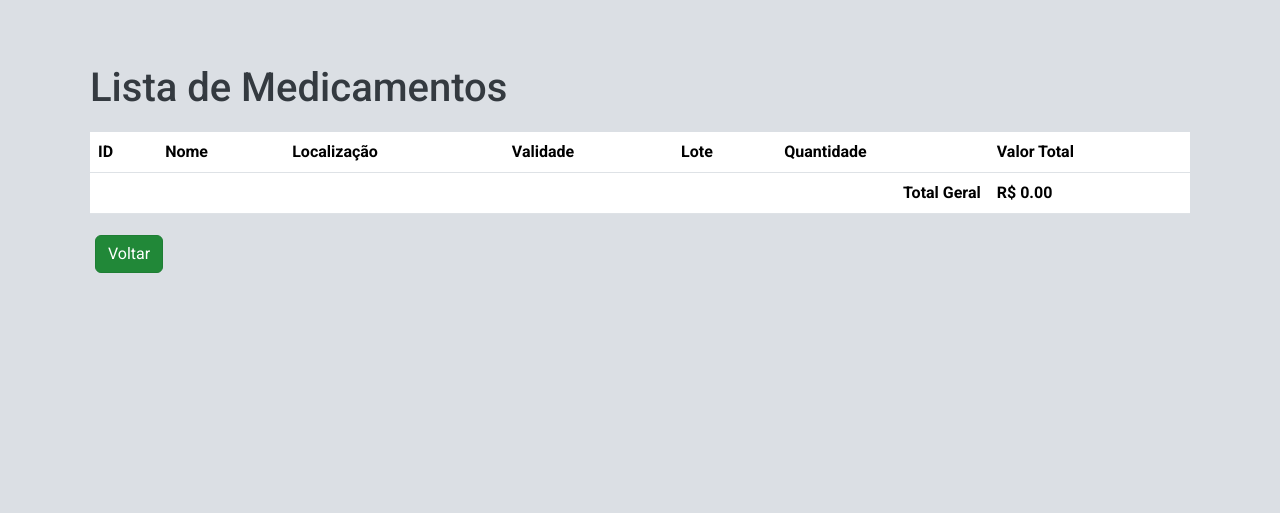
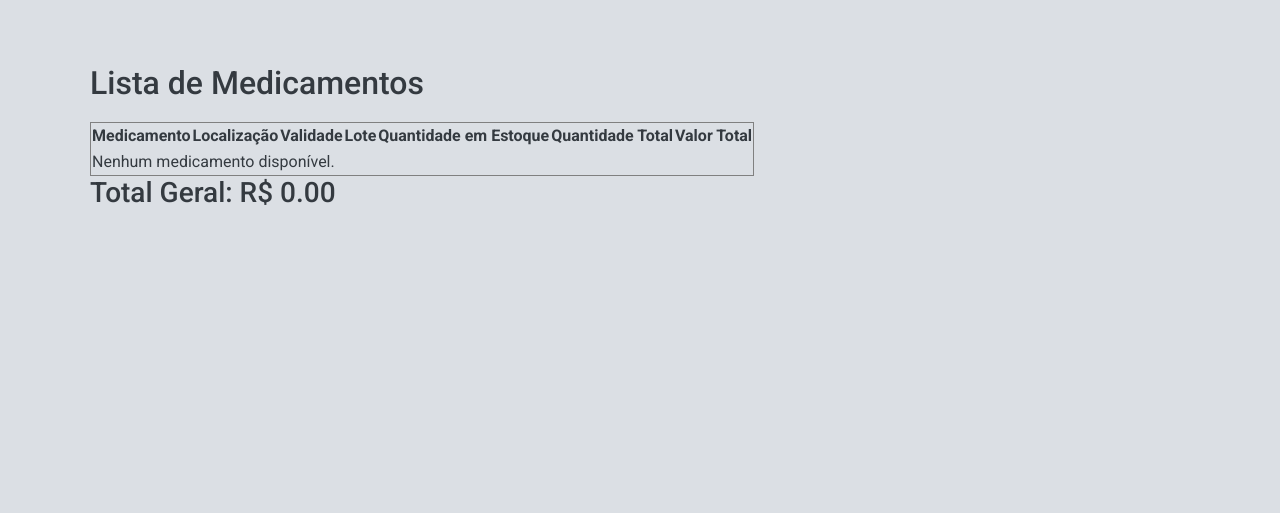
Before and after one commit to rafaolivato/farmacia, a Django app: page /estoque/lista_medicamentos/ in a window 1280 px wide. Shown: the part 76-589 px from the top of the page. Run offline with Django 3.2, Linux system fonts and the light colour scheme; a user stored in the database is signed in; data comes from the database, SQL or seed files in the repository; both versions use the stored data as it was after the commit; some libraries are stand-ins or nearby versions.

Commit message:
Ajustes na listagem de medicamentos e na requisição para refletir o estoque no admin do detalhes medicamentos

```diff
--- a/estoque/models.py
+++ b/estoque/models.py
@@ -161,15 +161,23 @@
     fabricante = models.ForeignKey(Fabricante, on_delete=models.SET_NULL, null=True, blank=True)
     estabelecimento = models.ForeignKey('Estabelecimento', on_delete=models.CASCADE)
     def save(self, *args, **kwargs):
-        # Verificar se já existe um registro com o mesmo medicamento e lote
+        existing_record = None  # Garante que a variável sempre tem um valor
+
         if not self.pk:  # Se for um novo registro
-            existing_record = DetalhesMedicamento.objects.filter(medicamento=self.medicamento, lote=self.lote).first()
+            existing_record = DetalhesMedicamento.objects.filter(
+                medicamento=self.medicamento,
+                lote=self.lote,
+                estabelecimento=self.estabelecimento  # Filtrando pelo mesmo estabelecimento
+            ).first()
+
             if existing_record:
-                # Atualizar o registro existente
+                # Atualizar a quantidade do registro existente
                 existing_record.quantidade += self.quantidade
                 existing_record.save()
                 return
+
         super().save(*args, **kwargs)
+
 
     def __str__(self):
         return f'{self.lote} - {self.medicamento.nome} - {self.quantidade}'
--- a/estoque/templates/estoque/lista_medicamentos.html
+++ b/estoque/templates/estoque/lista_medicamentos.html
@@ -1,49 +1,39 @@
 {% extends 'estoque/base.html' %}
 
-{% block title %}Lista de Medicamentos{% endblock %}
+{% block content %}
+<h2>Lista de Medicamentos</h2>
 
-{% block content %}
-<h1>Lista de Medicamentos</h1>
-<table class="table">
+<table border="1">
     <thead>
         <tr>
-            <th scope="col">ID</th>
-            <th scope="col">Nome</th>
-            <th scope="col">Localização</th>
-            <th scope="col">Validade</th>
-            <th scope="col">Lote</th>
-            <th scope="col">Quantidade</th> <!-- Nova coluna de estoque -->
-            <th scope="col">Valor Total</th>
+            <th>Medicamento</th>
+            <th>Localização</th>
+            <th>Validade</th>
+            <th>Lote</th>
+            <th>Quantidade em Estoque</th>
+            <th>Quantidade Total</th>
+            <th>Valor Total</th>
         </tr>
     </thead>
     <tbody>
-        {% for detalhe_medicamento in detalhes_medicamentos %}
-            {% if detalhe_medicamento.total_quantidade > 0 %}
-                {% with detalhe_medicamento.validade as validade %}
-                    {% if validade %}
-                        {% if validade < now_plus_3_months %}
-                            <tr class="table-danger">
-                        {% else %}
-                            <tr>
-                        {% endif %}
-                            <td>{{ detalhe_medicamento.medicamento__id }}</td>
-                            <td>{{ detalhe_medicamento.medicamento__nome }}</td>
-                            <td>{{ detalhe_medicamento.localizacao }}</td>
-                            <td>{{ validade|date:"d/m/Y" }}</td>
-                            <td>{{ detalhe_medicamento.lote }}</td>
-                            <td>{{ detalhe_medicamento.quantidade_em_estoque }}</td> <!-- Exibindo quantidade no estoque -->
-                            <td>R$ {{ detalhe_medicamento.total_valor|floatformat:2|default:"0,00" }}</td>
-                        </tr>
-                    {% endif %}
-                {% endwith %}
-            {% endif %}
+        {% for medicamento in detalhes_medicamentos %}
+        <tr>
+            <td>{{ medicamento.medicamento__nome }}</td>
+            <td>{{ medicamento.localizacao }}</td>
+            <td>{{ medicamento.validade|date:"d/m/Y" }}</td>
+            <td>{{ medicamento.lote }}</td>
+            <td>{{ medicamento.quantidade_em_estoque }}</td>
+            <td>{{ medicamento.total_quantidade }}</td>
+            <td>R$ {{ medicamento.total_valor|floatformat:2 }}</td>
+        </tr>
+        {% empty %}
+        <tr>
+            <td colspan="7">Nenhum medicamento disponível.</td>
+        </tr>
         {% endfor %}
     </tbody>
-    <tr>
-        <td colspan="6" style="text-align: right;"><strong>Total Geral</strong></td>
-        <td><strong>R$ {{ total_valor_geral|floatformat:2|default:"0,00" }}</strong></td>
-    </tr>
 </table>
 
-<a href="{% url 'entrada_estoque' %}" class="btn btn-secondary btn">Voltar</a>
+<h3>Total Geral: R$ {{ total_valor_geral|floatformat:2 }}</h3>
+
 {% endblock %}
--- a/estoque/views.py
+++ b/estoque/views.py
@@ -56,47 +56,62 @@
     return render(request, "estoque/base.html")
 
 
-from django.db.models import Sum, F
+from django.db.models import Sum, F, Q
 from django.utils import timezone
 from datetime import timedelta
 from django.contrib.auth.decorators import login_required
+from django.shortcuts import render
+from .models import DetalhesMedicamento, Estoque
 
 @login_required
 def lista_medicamentos(request):
-    # Data atual
     now = timezone.now()
-    # Data 3 meses à frente
     now_plus_3_months = (now + timedelta(days=90)).date()
 
-    # Obter o estabelecimento do usuário logado
     estabelecimento = request.user.profile.estabelecimento
 
-    # Filtrar os medicamentos do estabelecimento
-    detalhes_medicamentos = (
-        DetalhesMedicamento.objects.filter(estoque__estabelecimento=estabelecimento)
-        .values("medicamento__id", "medicamento__nome", "localizacao", "validade", "lote")
-        .annotate(
-            total_quantidade=Sum("quantidade"),  # Soma da quantidade nos detalhes
-            total_valor=Sum(F("quantidade") * F("valor"))  # Soma do valor total
-        )
-        .order_by("medicamento__nome", "lote")
+    estoques = Estoque.objects.filter(estabelecimento=estabelecimento).values(
+        "medicamento__id", "medicamento__nome"
+    ).annotate(
+        quantidade_em_estoque=Sum("quantidade")
     )
 
-    # Agora vamos calcular as quantidades de estoque
-    # Vamos somar as quantidades de `Estoque` e `DetalhesMedicamento` para cada medicamento
+    detalhes_medicamentos = list(DetalhesMedicamento.objects.filter(
+        Q(estoque__estabelecimento=estabelecimento) | Q(estoque__estabelecimento__isnull=True)
+    ).values(
+        "medicamento__id", "medicamento__nome", "localizacao", "validade", "lote"
+    ).annotate(
+        total_quantidade=Sum("quantidade"),
+        total_valor=Sum(F("quantidade") * F("valor"))
+    ).order_by("medicamento__nome", "lote"))
+
+    estoque_dict = {item["medicamento__id"]: item["quantidade_em_estoque"] for item in estoques}
+
     for item in detalhes_medicamentos:
-        estoque_item = Estoque.objects.filter(
-            estabelecimento=estabelecimento,
-            medicamento_id=item["medicamento__id"]
-        ).first()
+        item["quantidade_em_estoque"] = estoque_dict.get(item["medicamento__id"], 0)
 
-        if estoque_item:
-            item["quantidade_em_estoque"] = estoque_item.quantidade  # Quantidade no estoque
-        else:
-            item["quantidade_em_estoque"] = 0  # Caso não haja estoque
+    medicamentos_no_detalhes = {item["medicamento__id"] for item in detalhes_medicamentos}
 
-    # Calcular o total geral do valor
-    total_valor_geral = detalhes_medicamentos.aggregate(total_valor_geral=Sum("total_valor"))["total_valor_geral"] or 0
+    for item in estoques:
+        if item["medicamento__id"] not in medicamentos_no_detalhes:
+            # Buscar lote e validade mais recente no DetalhesMedicamento
+            detalhe = DetalhesMedicamento.objects.filter(
+                medicamento_id=item["medicamento__id"],
+                estoque__estabelecimento=estabelecimento
+            ).order_by("-validade").first()  # Ordena do mais recente para o mais antigo
+
+            detalhes_medicamentos.append({
+                "medicamento__id": item["medicamento__id"],
+                "medicamento__nome": item["medicamento__nome"],
+                "localizacao": detalhe.localizacao if detalhe else "N/A",
+                "validade": detalhe.validade if detalhe else "N/A",
+                "lote": detalhe.lote if detalhe else "N/A",
+                "total_quantidade": 0,
+                "total_valor": 0,
+                "quantidade_em_estoque": item["quantidade_em_estoque"]
+            })
+
+    total_valor_geral = sum(item["total_valor"] or 0 for item in detalhes_medicamentos)
 
     return render(
         request,
@@ -104,7 +119,7 @@
         {
             "detalhes_medicamentos": detalhes_medicamentos,
             "now_plus_3_months": now_plus_3_months,
-            "total_valor_geral": total_valor_geral,  # Passando o total para o template
+            "total_valor_geral": total_valor_geral,
         },
     )
 
@@ -758,10 +773,6 @@
 from django.shortcuts import render
 
 
-from django.shortcuts import render, get_object_or_404, redirect
-from django.contrib import messages
-from django.contrib.auth.decorators import login_required
-from .models import Requisicao, DetalhesMedicamento
 
 from django.shortcuts import render, get_object_or_404, redirect
 from django.contrib.auth.decorators import login_required
```
Also changed, not shown: db.sqlite3.
